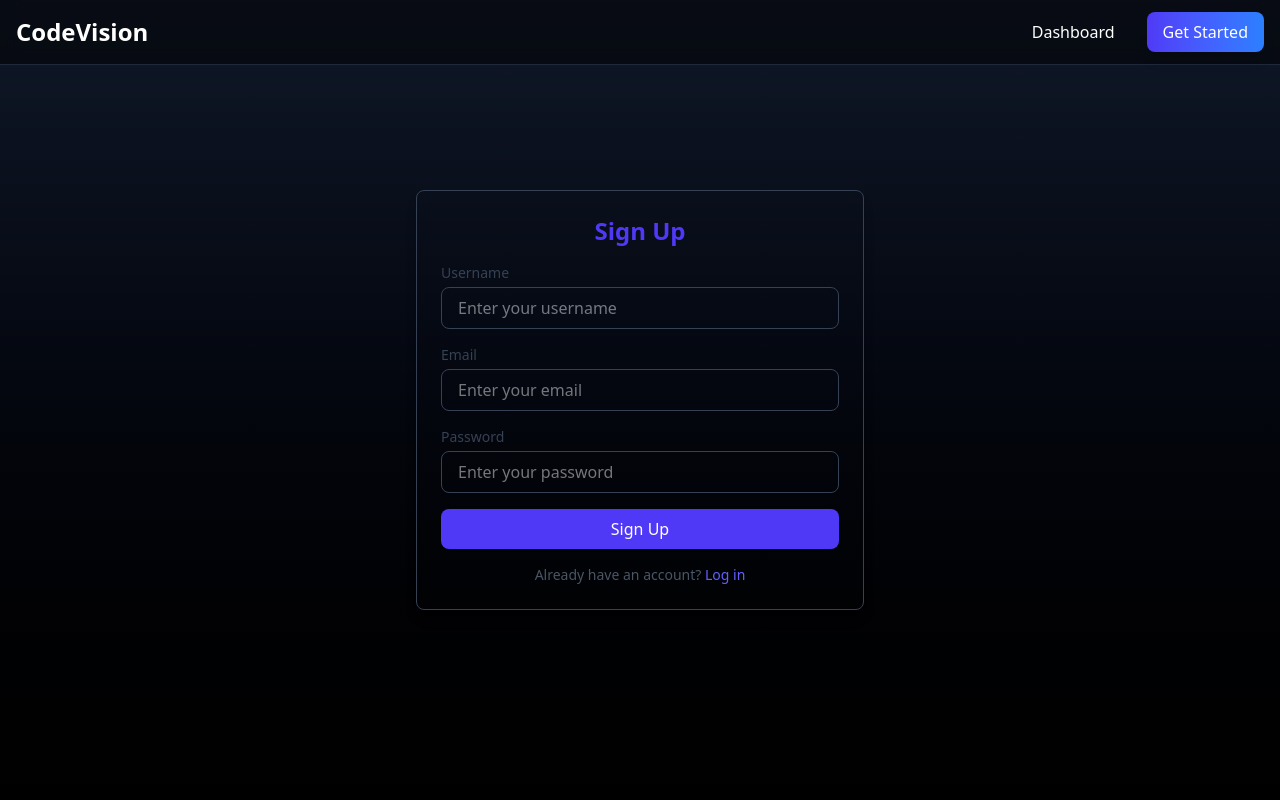
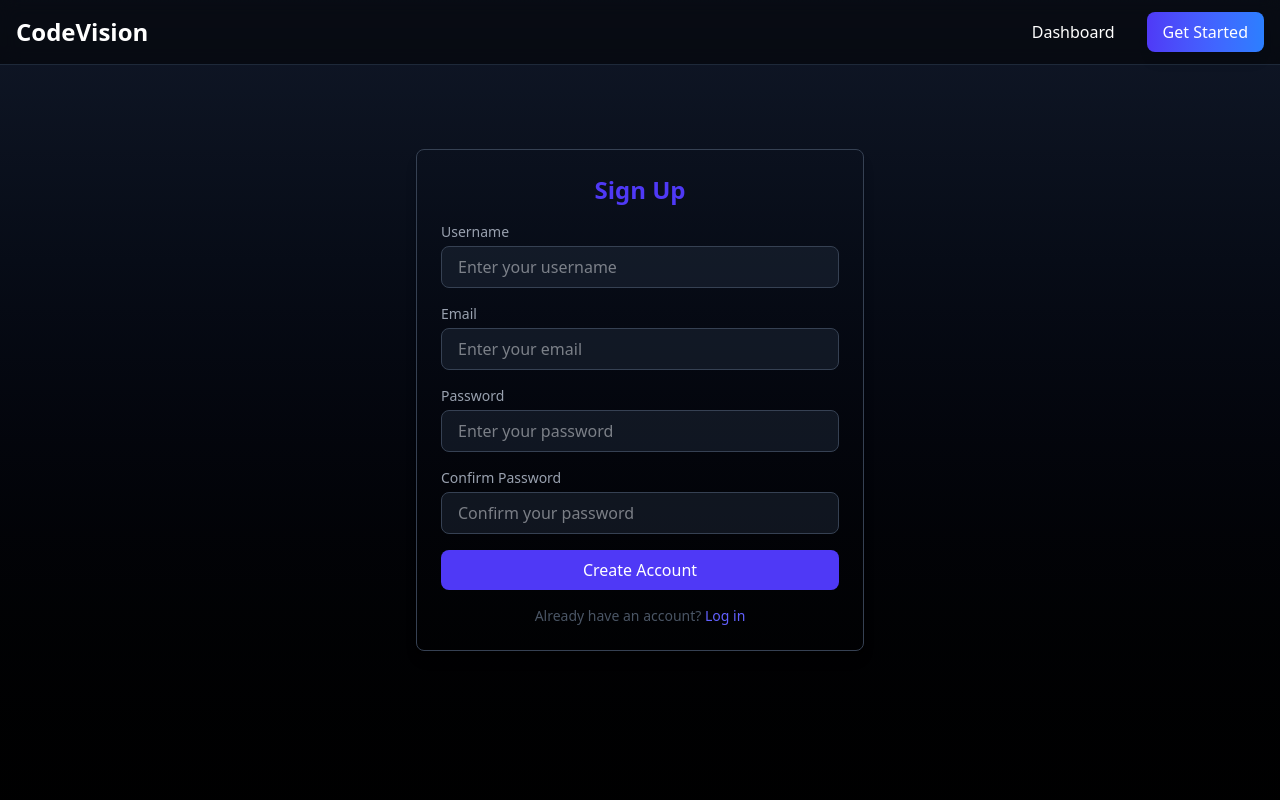
Before and after one commit to SankalpBadoni/CodeVision, a React (Vite) app in the folder client/: page /signup in a window 1280 px wide. Shown: the top 800 px of the page. Built offline with nearby package versions, Linux system fonts and the light colour scheme.

Commit message:
Enhanced authentication flow by integrating API calls for login and signup; added loading states and error handling in Login and Signup components; improved Navbar to display user email and initials, and updated logout functionality.

```diff
--- a/client/src/components/layout/Navbar.jsx
+++ b/client/src/components/layout/Navbar.jsx
@@ -1,21 +1,49 @@
-import { Link } from 'react-router-dom'
+import { Link, useNavigate } from 'react-router-dom'
 import { useState, useEffect } from 'react'
 
 const Navbar = () => {
   const [isLoggedIn, setIsLoggedIn] = useState(false)
   const [showDropdown, setShowDropdown] = useState(false)
+  const [userEmail, setUserEmail] = useState('')
+  const navigate = useNavigate()
 
-  // Check if user is logged in (dummy implementation)
+  // Check if user is logged in
   useEffect(() => {
-    const loggedInStatus = localStorage.getItem('isLoggedIn')
-    setIsLoggedIn(loggedInStatus === 'true')
+    const checkLoginStatus = () => {
+      const loggedInStatus = localStorage.getItem('isLoggedIn')
+      const email = localStorage.getItem('userEmail')
+      setIsLoggedIn(loggedInStatus === 'true')
+      setUserEmail(email || '')
+    }
+
+    // Check initially
+    checkLoginStatus()
+
+    // Add event listener for storage changes
+    window.addEventListener('storage', checkLoginStatus)
+
+    // Custom event listener for login status changes
+    window.addEventListener('loginStatusChanged', checkLoginStatus)
+
+    return () => {
+      window.removeEventListener('storage', checkLoginStatus)
+      window.removeEventListener('loginStatusChanged', checkLoginStatus)
+    }
   }, [])
 
   // Handle logout
   const handleLogout = () => {
     localStorage.removeItem('isLoggedIn')
+    localStorage.removeItem('userEmail')
     setIsLoggedIn(false)
     setShowDropdown(false)
+    navigate('/')
+  }
+
+  // Get user initials for avatar
+  const getUserInitials = () => {
+    if (!userEmail) return 'U'
+    return userEmail.split('@')[0].substring(0, 2).toUpperCase()
   }
 
   return (
@@ -34,9 +62,9 @@ const Navbar = () => {
                   className="flex items-center gap-2 text-white hover:text-indigo-400 transition"
                 >
                   <div className="w-8 h-8 rounded-full bg-indigo-600 flex items-center justify-center">
-                    <span className="text-sm font-semibold">JD</span>
+                    <span className="text-sm font-semibold">{getUserInitials()}</span>
                   </div>
-                  <span>John Doe</span>
+                  <span>{userEmail}</span>
                   <svg className={`w-4 h-4 transition-transform ${showDropdown ? 'rotate-180' : ''}`} fill="none" stroke="currentColor" viewBox="0 0 24 24">
                     <path strokeLinecap="round" strokeLinejoin="round" strokeWidth={2} d="M19 9l-7 7-7-7" />
                   </svg>
--- a/client/src/routes/Login.jsx
+++ b/client/src/routes/Login.jsx
@@ -1,31 +1,51 @@
 import { useState } from 'react';
 import { Link, useNavigate } from 'react-router-dom';
+import axios from 'axios';
 
 const LoginPage = () => {
   const [email, setEmail] = useState('');
   const [password, setPassword] = useState('');
   const [error, setError] = useState('');
+  const [isLoading, setIsLoading] = useState(false);
   const navigate = useNavigate();
 
-  const handleSubmit = (e) => {
+  const handleSubmit = async (e) => {
     e.preventDefault();
+    setError('');
+    setIsLoading(true);
 
     // Simple validation
     if (!email || !password) {
       setError('Please fill in all fields');
+      setIsLoading(false);
       return;
     }
 
-    // Dummy login logic - in a real app, this would call an API
-    if (email === 'user@example.com' && password === 'password') {
-      // Set login status in localStorage
+    try {
+      const response = await axios.post('http://localhost:4000/api/auth/login', {
+        email,
+        password,
+      }, {
+        withCredentials: true,
+      });
+
+
       localStorage.setItem('isLoggedIn', 'true');
       localStorage.setItem('userEmail', email);
 
-      // Redirect to dashboard
+      // Dispatch login event to update navbar
+      window.dispatchEvent(new Event('loginStatusChanged'));
+
+      // Navigate to dashboard on success
       navigate('/dashboard');
-    } else {
-      setError('Invalid credentials. Try user@example.com / password');
+    } catch (error) {
+      console.error('Login error:', error);
+      setError(
+        error.response?.data?.message ||
+        'Unable to login. Please check your credentials and try again.'
+      );
+    } finally {
+      setIsLoading(false);
     }
   };
 
@@ -75,17 +95,14 @@ const LoginPage = () => {
             />
           </div>
 
-          {/* Login Instructions */}
-          <div className="text-xs text-gray-500 italic">
-            Use email: user@example.com and password: password
-          </div>
-
-          {/* Submit Button */}
           <button
             type="submit"
-            className="w-full bg-indigo-600 hover:bg-indigo-700 text-white font-medium py-2 rounded-lg transition duration-200"
+            disabled={isLoading}
+            className={`w-full bg-indigo-600 hover:bg-indigo-700 text-white font-medium py-2 rounded-lg transition duration-200 ${
+              isLoading ? 'opacity-50 cursor-not-allowed' : ''
+            }`}
           >
-            Sign In
+            {isLoading ? 'Signing in...' : 'Sign In'}
           </button>
         </form>
 
--- a/client/src/routes/SignUp.jsx
+++ b/client/src/routes/SignUp.jsx
@@ -1,17 +1,92 @@
 import { useState } from 'react';
-import { Link } from 'react-router-dom';
+import { Link, useNavigate } from 'react-router-dom';
+import axios from 'axios';
 
 const SignUpPage = () => {
   const [email, setEmail] = useState('');
   const [password, setPassword] = useState('');
   const [confirmPassword, setConfirmPassword] = useState('');
   const [username, setUsername] = useState('');
+  const [error, setError] = useState('');
+  const [isLoading, setIsLoading] = useState(false);
+  const navigate = useNavigate();
 
-  const handleSubmit = (e) => {
+  const handleSubmit = async (e) => {
     e.preventDefault();
+    setError('');
+    setIsLoading(true);
 
-    console.log('Email:', email);
-    console.log('Password:', password);
+    // Validation
+    if (!email || !password || !username || !confirmPassword) {
+      setError('Please fill in all fields');
+      setIsLoading(false);
+      return;
+    }
+
+    if (password !== confirmPassword) {
+      setError('Passwords do not match');
+      setIsLoading(false);
+      return;
+    }
+
+    if (password.length < 6) {
+      setError('Password must be at least 6 characters long');
+      setIsLoading(false);
+      return;
+    }
+
+    try {
+      const response = await axios.post('http://localhost:4000/api/auth/register', {
+        email,
+        password,
+        username
+      }, {
+        withCredentials: true,
+        headers: {
+          'Content-Type': 'application/json',
+          'Accept': 'application/json'
+        }
+      });
+
+
+
+      if (response.data.success === false) {
+        setError(response.data.message || 'Registration failed');
+        return;
+      }
+
+      // Set login status and user info in localStorage
+      localStorage.setItem('isLoggedIn', 'true');
+      localStorage.setItem('userEmail', email);
+
+      // Dispatch login event to update navbar
+      window.dispatchEvent(new Event('loginStatusChanged'));
+
+      // Navigate to dashboard on success
+      navigate('/dashboard');
+    } catch (error) {
+      console.error('Full registration error:', error);
+
+      if (error.response) {
+        // The request was made and the server responded with a status code
+        // that falls out of the range of 2xx
+        console.error('Error response data:', error.response.data);
+        console.error('Error response status:', error.response.status);
+        console.error('Error response headers:', error.response.headers);
+
+        setError(error.response.data.message || 'Server error: ' + error.response.status);
+      } else if (error.request) {
+        // The request was made but no response was received
+        console.error('Error request:', error.request);
+        setError('No response from server. Please check your connection.');
+      } else {
+        // Something happened in setting up the request that triggered an Error
+        console.error('Error message:', error.message);
+        setError('Request failed: ' + error.message);
+      }
+    } finally {
+      setIsLoading(false);
+    }
   };
 
   return (
@@ -20,16 +95,33 @@ const SignUpPage = () => {
         <h2 className="text-2xl font-semibold text-indigo-600 mb-4 text-center">
           Sign Up
         </h2>
+
+        {error && (
+          <div className="mb-4 p-3 bg-red-500/20 border border-red-500/50 rounded text-red-200 text-sm">
+            {error}
+          </div>
+        )}
+
         <form onSubmit={handleSubmit} className="space-y-4">
-            <div>
-                <label htmlFor="username" className="block text-sm font-medium text-gray-700">
-                    Username
-                </label>
-                <input type="text" id="username" value={username} onChange={(e) => setUsername(e.target.value)} className="mt-1 w-full px-4 py-2 border border-gray-700 rounded-lg focus:outline-none focus:ring-2 focus:ring-indigo-500 text-gray-200" placeholder="Enter your username" required />
-            </div>
+          {/* Username */}
+          <div>
+            <label htmlFor="username" className="block text-sm font-medium text-gray-400">
+              Username
+            </label>
+            <input
+              type="text"
+              id="username"
+              value={username}
+              onChange={(e) => setUsername(e.target.value)}
+              className="mt-1 w-full px-4 py-2 border border-gray-700 rounded-lg focus:outline-none focus:ring-2 focus:ring-indigo-500 text-gray-200 bg-gray-800/50"
+              placeholder="Enter your username"
+              required
+            />
+          </div>
 
+          {/* Email */}
           <div>
-            <label htmlFor="email" className="block text-sm font-medium text-gray-700">
+            <label htmlFor="email" className="block text-sm font-medium text-gray-400">
               Email
             </label>
             <input
@@ -37,15 +129,15 @@ const SignUpPage = () => {
               id="email"
               value={email}
               onChange={(e) => setEmail(e.target.value)}
-              className="mt-1 w-full px-4 py-2 border border-gray-700 rounded-lg focus:outline-none focus:ring-2 focus:ring-indigo-500 text-gray-200"
+              className="mt-1 w-full px-4 py-2 border border-gray-700 rounded-lg focus:outline-none focus:ring-2 focus:ring-indigo-500 text-gray-200 bg-gray-800/50"
               placeholder="Enter your email"
               required
             />
           </div>
 
-
+          {/* Password */}
           <div>
-            <label htmlFor="password" className="block text-sm font-medium text-gray-700">
+            <label htmlFor="password" className="block text-sm font-medium text-gray-400">
               Password
             </label>
             <input
@@ -53,18 +145,37 @@ const SignUpPage = () => {
               id="password"
               value={password}
               onChange={(e) => setPassword(e.target.value)}
-              className="mt-1 w-full px-4 py-2 border border-gray-700 rounded-lg focus:outline-none focus:ring-2 focus:ring-indigo-500 text-gray-200"
+              className="mt-1 w-full px-4 py-2 border border-gray-700 rounded-lg focus:outline-none focus:ring-2 focus:ring-indigo-500 text-gray-200 bg-gray-800/50"
               placeholder="Enter your password"
               required
             />
           </div>
 
+          {/* Confirm Password */}
+          <div>
+            <label htmlFor="confirmPassword" className="block text-sm font-medium text-gray-400">
+              Confirm Password
+            </label>
+            <input
+              type="password"
+              id="confirmPassword"
+              value={confirmPassword}
+              onChange={(e) => setConfirmPassword(e.target.value)}
+              className="mt-1 w-full px-4 py-2 border border-gray-700 rounded-lg focus:outline-none focus:ring-2 focus:ring-indigo-500 text-gray-200 bg-gray-800/50"
+              placeholder="Confirm your password"
+              required
+            />
+          </div>
 
+          {/* Submit Button */}
           <button
             type="submit"
-            className="w-full bg-indigo-600 hover:bg-indigo-700 text-white font-medium py-2 rounded-lg transition duration-200"
+            disabled={isLoading}
+            className={`w-full bg-indigo-600 hover:bg-indigo-700 text-white font-medium py-2 rounded-lg transition duration-200 ${
+              isLoading ? 'opacity-50 cursor-not-allowed' : ''
+            }`}
           >
-            Sign Up
+            {isLoading ? 'Creating Account...' : 'Create Account'}
           </button>
         </form>
 
```
